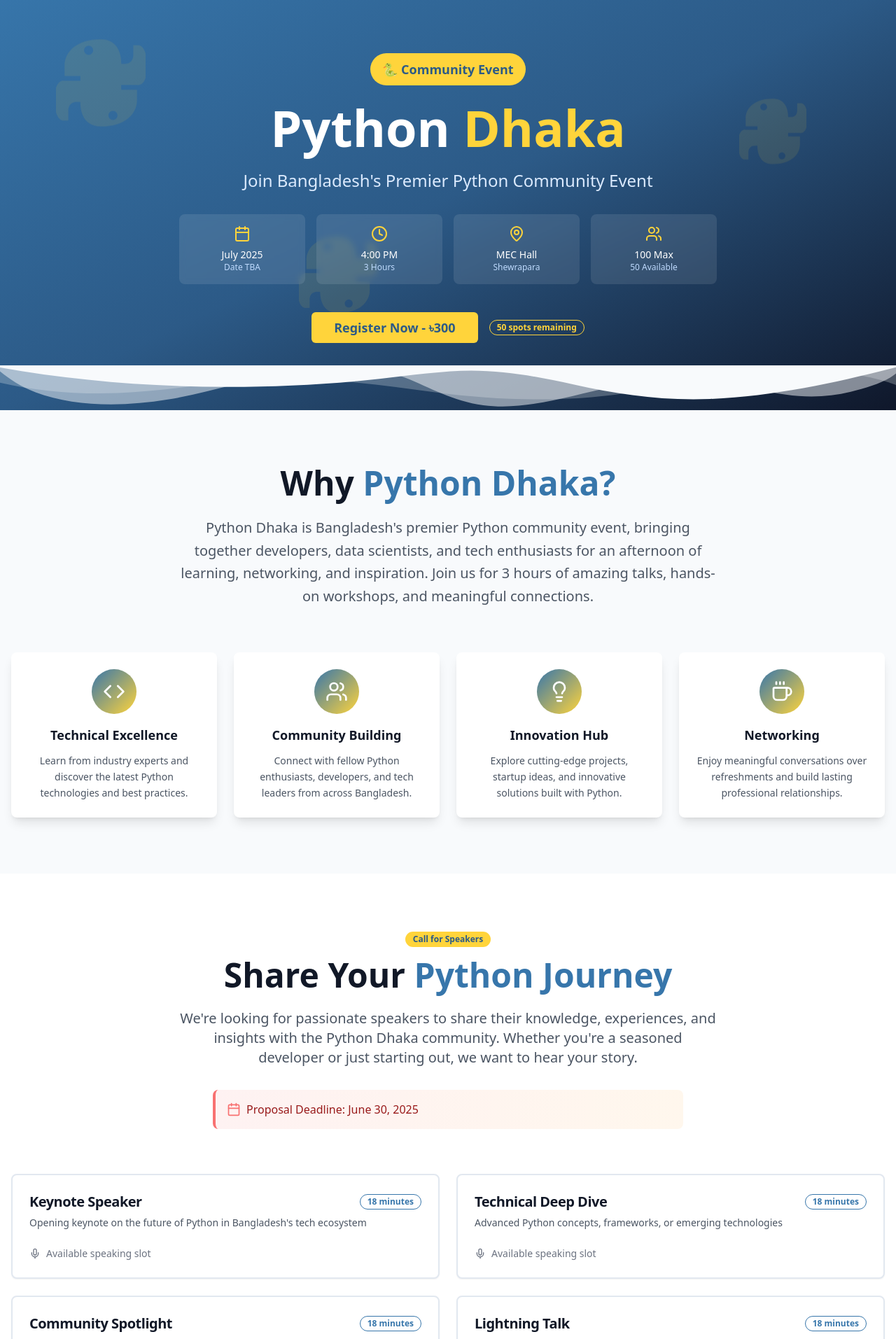
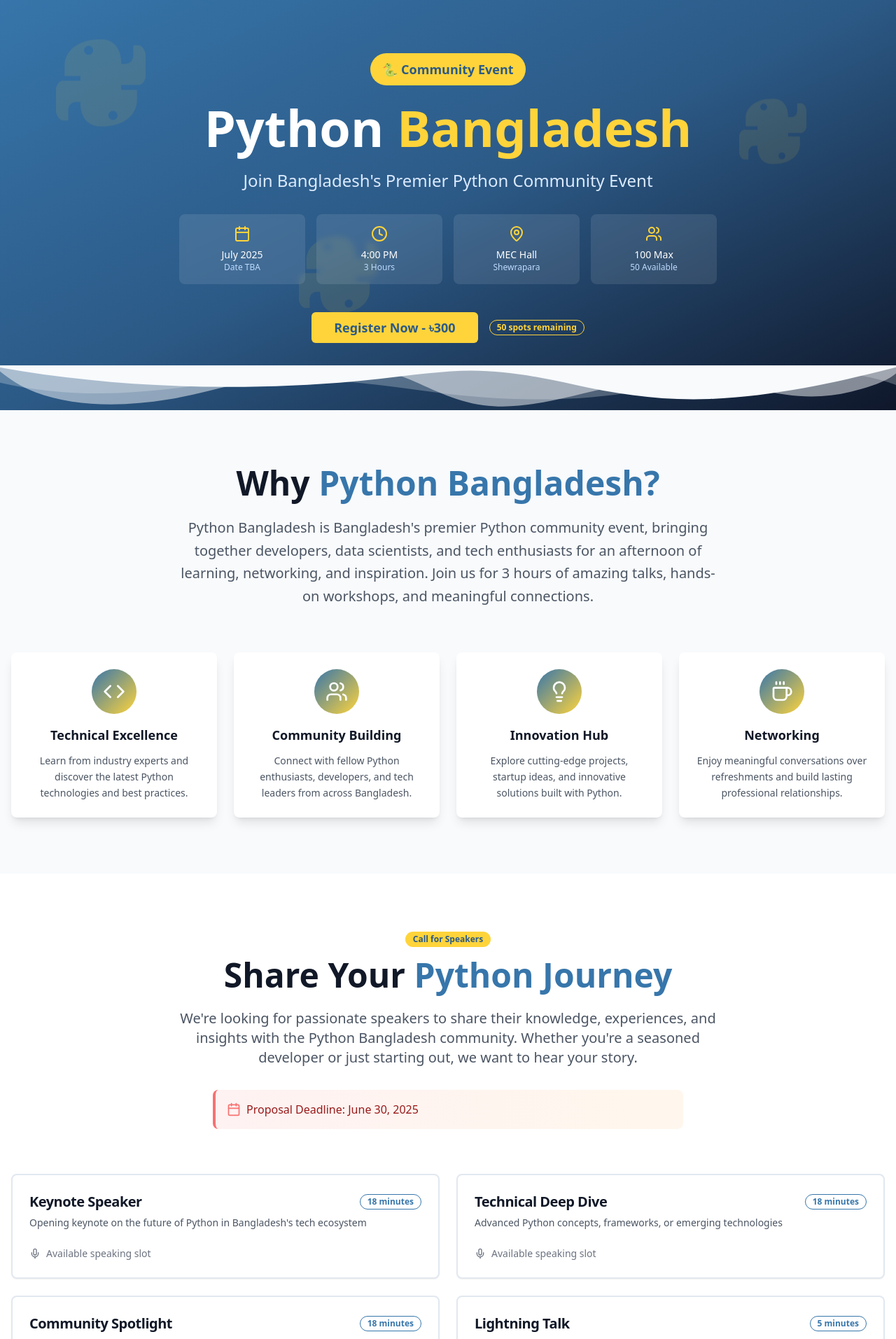
Before and after one commit to pythondhaka/meetup, a React (Vite) app: page / in a window 1280 px wide. Shown: the part 20-1933 px from the top of the page at 70% size. Built offline with nearby package versions, Linux system fonts and the light colour scheme.

Commit message:
Refactor: Update links, talks, and text
- Reordered footer links.
- Removed icons from community links.
- Changed lightning talk duration.
- Replaced "Python Dhaka" with "Python Bangladesh".

```diff
--- a/src/components/AboutSection.tsx
+++ b/src/components/AboutSection.tsx
@@ -31,10 +31,10 @@ export const AboutSection = () => {
       <div className="container mx-auto px-4">
         <div className="text-center mb-16">
           <h2 className="text-4xl md:text-5xl font-bold text-gray-900 mb-6">
-            Why <span className="text-python-blue">Python Dhaka?</span>
+            Why <span className="text-python-blue">Python Bangladesh?</span>
           </h2>
           <p className="text-xl text-gray-600 max-w-3xl mx-auto leading-relaxed">
-            Python Dhaka is Bangladesh's premier Python community event, bringing together developers,
+            Python Bangladesh is Bangladesh's premier Python community event, bringing together developers,
             data scientists, and tech enthusiasts for an afternoon of learning, networking, and inspiration.
             Join us for 3 hours of amazing talks, hands-on workshops, and meaningful connections.
           </p>
--- a/src/components/FooterSection.tsx
+++ b/src/components/FooterSection.tsx
@@ -15,7 +15,7 @@ export const FooterSection = () => {
         <div className="grid grid-cols-1 md:grid-cols-3 gap-8 mb-8">
           {/* Brand & Event Info */}
           <div>
-            <h3 className="text-3xl font-bold mb-4">Python <span className="text-python-yellow">Dhaka</span></h3>
+            <h3 className="text-3xl font-bold mb-4">Python <span className="text-python-yellow">Bangladesh</span></h3>
             <p className="text-blue-100 mb-4 leading-relaxed">
               Bangladesh's premier Python community event bringing together developers,
               data scientists, and tech enthusiasts for learning and networking.
@@ -42,10 +42,26 @@ export const FooterSection = () => {
               </li>
               <li>
                 <button
+                  onClick={() => handleSmoothScroll('about')}
+                  className="hover:text-python-yellow transition-colors cursor-pointer text-left"
+                >
+                  About the Event
+                </button>
+              </li>
+              <li>
+                <button
                   onClick={() => handleSmoothScroll('speakers')}
                   className="hover:text-python-yellow transition-colors cursor-pointer text-left"
                 >
                   Call for Speakers
+                </button>
+              </li>
+              <li>
+                <button
+                  onClick={() => handleSmoothScroll('organizers')}
+                  className="hover:text-python-yellow transition-colors cursor-pointer text-left"
+                >
+                  Event Organizers
                 </button>
               </li>
               <li>
@@ -64,22 +80,6 @@ export const FooterSection = () => {
                   Venue Information
                 </button>
               </li>
-              <li>
-                <button
-                  onClick={() => handleSmoothScroll('about')}
-                  className="hover:text-python-yellow transition-colors cursor-pointer text-left"
-                >
-                  About the Event
-                </button>
-              </li>
-              <li>
-                <button
-                  onClick={() => handleSmoothScroll('organizers')}
-                  className="hover:text-python-yellow transition-colors cursor-pointer text-left"
-                >
-                  Event Organizers
-                </button>
-              </li>
             </ul>
           </div>
 
@@ -95,9 +95,9 @@ export const FooterSection = () => {
                   href="https://discord.gg/F8Zdgd4fgB"
                   target="_blank"
                   rel="noopener noreferrer"
-                  className="hover:text-python-yellow transition-colors flex items-center"
+                  className="hover:text-python-yellow transition-colors"
                 >
-                  🎮 Join our Discord
+                  Join our Discord
                 </a>
               </div>
               <div>
@@ -105,9 +105,9 @@ export const FooterSection = () => {
                   href="https://www.facebook.com/groups/pythondhaka/"
                   target="_blank"
                   rel="noopener noreferrer"
-                  className="hover:text-python-yellow transition-colors flex items-center"
+                  className="hover:text-python-yellow transition-colors"
                 >
-                  📘 Join our Facebook group
+                  Join our Facebook group
                 </a>
               </div>
               <div>
@@ -115,9 +115,9 @@ export const FooterSection = () => {
                   href="https://www.linkedin.com/company/python-bangladesh/"
                   target="_blank"
                   rel="noopener noreferrer"
-                  className="hover:text-python-yellow transition-colors flex items-center"
+                  className="hover:text-python-yellow transition-colors"
                 >
-                  💼 Follow our LinkedIn page
+                  Follow our LinkedIn page
                 </a>
               </div>
               <div>
@@ -125,9 +125,9 @@ export const FooterSection = () => {
                   href="https://whatsapp.com/channel/0029VbAf0s70rGiMzJfG4u2B"
                   target="_blank"
                   rel="noopener noreferrer"
-                  className="hover:text-python-yellow transition-colors flex items-center"
+                  className="hover:text-python-yellow transition-colors"
                 >
-                  📱 Follow our WhatsApp channel
+                  Follow our WhatsApp channel
                 </a>
               </div>
             </div>
@@ -138,7 +138,7 @@ export const FooterSection = () => {
         <div className="border-t border-blue-700 pt-8">
           <div className="flex flex-col md:flex-row justify-between items-center">
             <div className="text-blue-200 text-sm mb-4 md:mb-0">
-              <p>&copy; 2025 Python Dhaka Community. Made with 🐍 and ❤️ in Bangladesh.</p>
+              <p>&copy; 2025 Python Bangladesh Community. Made with 🐍 and ❤️ in Bangladesh.</p>
             </div>
             <div className="flex space-x-6 text-sm text-blue-200">
               <a href="#" className="hover:text-python-yellow transition-colors">Code of Conduct</a>
--- a/src/components/HeroSection.tsx
+++ b/src/components/HeroSection.tsx
@@ -1,3 +1,4 @@
+
 import { Button } from "@/components/ui/button";
 import { Badge } from "@/components/ui/badge";
 import { Calendar, Clock, MapPin, Users } from "lucide-react";
@@ -36,7 +37,7 @@ export const HeroSection = () => {
 
           {/* Main Title */}
           <h1 className="text-5xl md:text-7xl font-bold mb-6 animate-fade-in">
-            Python <span className="text-python-yellow">Dhaka</span>
+            Python <span className="text-python-yellow">Bangladesh</span>
           </h1>
 
           {/* Subtitle */}
--- a/src/components/OrganizersSection.tsx
+++ b/src/components/OrganizersSection.tsx
@@ -8,7 +8,7 @@ export const OrganizersSection = () => {
     {
       name: "Tamal Anwar Chowdhury",
       title: "Technical Docs Writer at Kinde Australia PT, Tech Educator",
-      roles: ["Organizer, Python Dhaka", "Co-organizer Python Bangladesh"],
+      roles: ["Organizer, Python Bangladesh", "Co-organizer Python Bangladesh"],
       icon: User
     },
     {
@@ -30,7 +30,7 @@ export const OrganizersSection = () => {
             Event <span className="text-python-blue">Organizers</span>
           </h2>
           <p className="text-xl text-gray-600 max-w-3xl mx-auto leading-relaxed">
-            Python Dhaka is organized by passionate community leaders who are dedicated to
+            Python Bangladesh is organized by passionate community leaders who are dedicated to
             growing Bangladesh's Python ecosystem and fostering connections among developers.
           </p>
         </div>
@@ -71,7 +71,7 @@ export const OrganizersSection = () => {
           <div className="bg-gradient-to-r from-python-blue/10 to-python-yellow/10 rounded-2xl p-6 max-w-2xl mx-auto">
             <h4 className="text-lg font-semibold text-gray-900 mb-2">Want to get involved?</h4>
             <p className="text-gray-600 text-sm">
-              Python Dhaka is always looking for passionate volunteers and community contributors.
+              Python Bangladesh is always looking for passionate volunteers and community contributors.
               Join our Discord or reach out through our community channels to learn how you can help!
             </p>
           </div>
--- a/src/components/SpeakersSection.tsx
+++ b/src/components/SpeakersSection.tsx
@@ -1,3 +1,4 @@
+
 import { Card, CardContent, CardDescription, CardHeader, CardTitle } from "@/components/ui/card";
 import { Button } from "@/components/ui/button";
 import { Badge } from "@/components/ui/badge";
@@ -22,8 +23,8 @@ export const SpeakersSection = () => {
     },
     {
       title: "Lightning Talk",
-      duration: "18 minutes",
-      description: "Quick insights, tips, or project showcases from community members"
+      duration: "5 minutes",
+      description: "Quick insights, tips, or project showcases from community members (multiple slots available)"
     }
   ];
 
@@ -39,7 +40,7 @@ export const SpeakersSection = () => {
           </h2>
           <p className="text-xl text-gray-600 max-w-3xl mx-auto mb-8">
             We're looking for passionate speakers to share their knowledge, experiences, and insights
-            with the Python Dhaka community. Whether you're a seasoned developer or just starting out,
+            with the Python Bangladesh community. Whether you're a seasoned developer or just starting out,
             we want to hear your story.
           </p>
 
--- a/src/components/SponsorsSection.tsx
+++ b/src/components/SponsorsSection.tsx
@@ -58,7 +58,7 @@ export const SponsorsSection = () => {
             Partnership Opportunities
           </Badge>
           <h2 className="text-4xl md:text-5xl font-bold text-gray-900 mb-6">
-            Sponsor <span className="text-python-blue">Python Dhaka</span>
+            Sponsor <span className="text-python-blue">Python Bangladesh</span>
           </h2>
           <p className="text-xl text-gray-600 max-w-3xl mx-auto mb-8">
             Partner with us to reach Bangladesh's growing Python community. Showcase your brand,
@@ -101,7 +101,7 @@ export const SponsorsSection = () => {
           <div className="grid grid-cols-1 md:grid-cols-2 gap-8 items-center">
             <div>
               <h3 className="text-2xl font-bold text-gray-900 mb-4">
-                Why Sponsor Python Dhaka?
+                Why Sponsor Python Bangladesh?
               </h3>
               <ul className="space-y-3 text-gray-600">
                 <li className="flex items-center">
```
